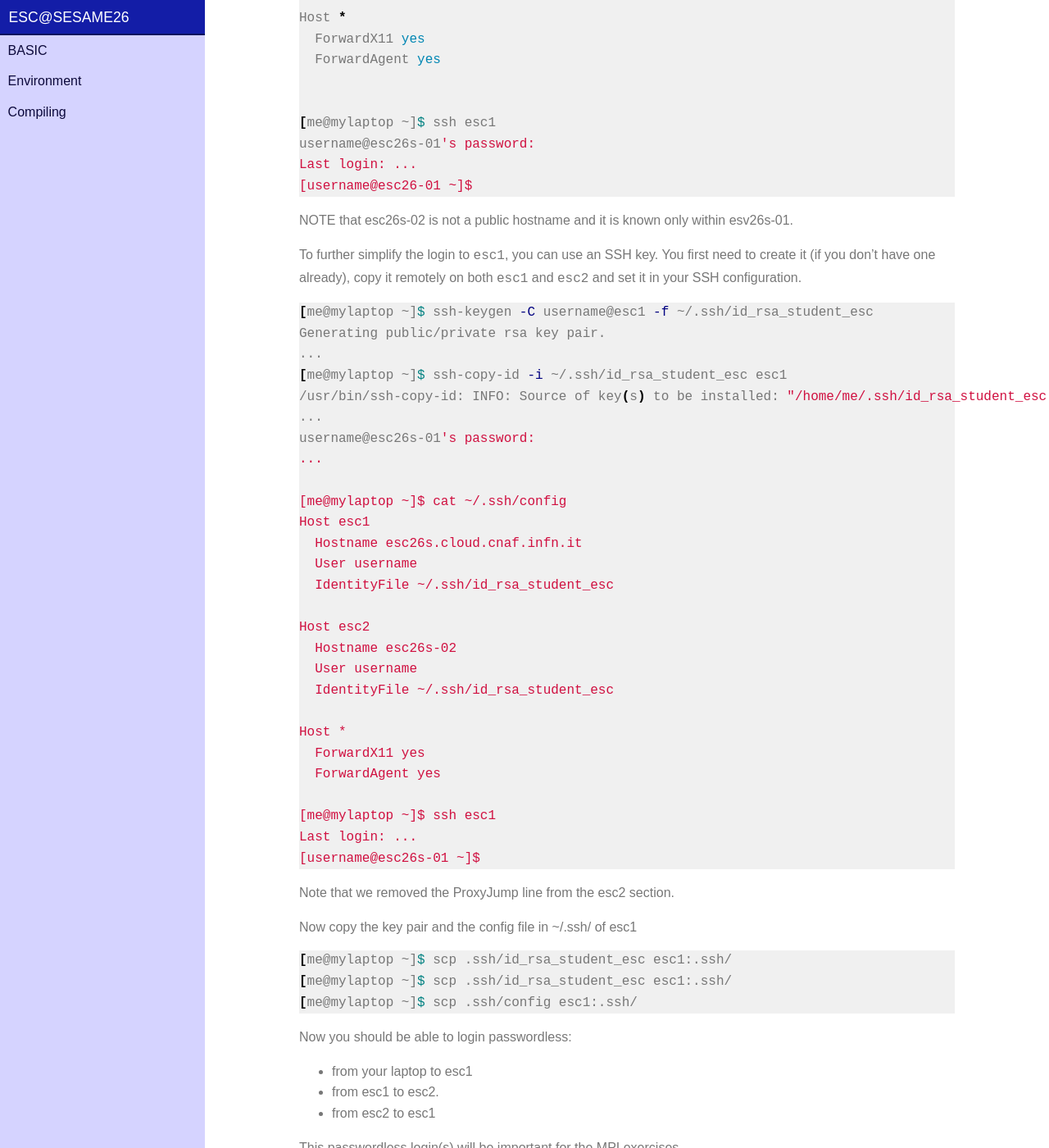
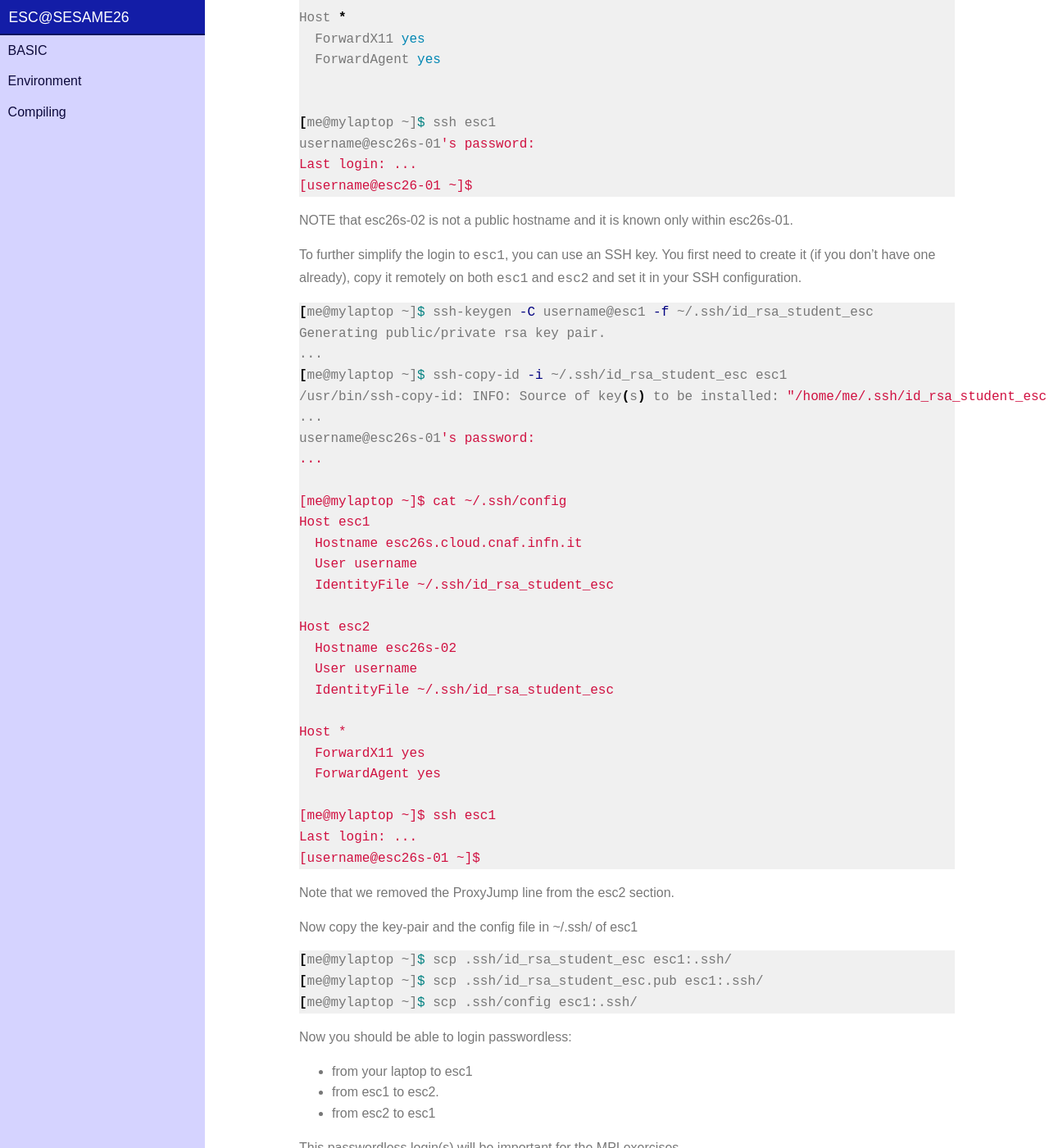
Before and after one commit to infn-esc/sesame26, a Jekyll site: the page built from basic/environment.md, in a window 1280 px wide and 1400 px high, scrolled down 1243 px. Shown: the whole window at 82% size. Built offline with Jekyll 4.4.1, drawn with Linux system fonts in a browser that asks for light colours; nearby versions of some CDN libraries.

Commit message:
Update environment.md

````diff
--- a/basic/environment.md
+++ b/basic/environment.md
@@ -75,7 +75,7 @@ Last login: ...
 ```
 
 
-NOTE that esc26s-02 is not a public hostname and it is known only within esv26s-01.
+NOTE that esc26s-02 is not a public hostname and it is known only within esc26s-01.
 
 To further simplify the login to `esc1`, you can use an SSH key. You first need
 to create it (if you don't have one already), copy it remotely on both `esc1`
@@ -113,11 +113,11 @@ Last login: ...
 
 Note that we removed the ProxyJump line from the esc2 section.
 
-Now copy the key pair and the config file in ~/.ssh/ of esc1
+Now copy the key-pair and the config file in ~/.ssh/ of esc1
 
 ```shell
 [me@mylaptop ~]$ scp .ssh/id_rsa_student_esc esc1:.ssh/
-[me@mylaptop ~]$ scp .ssh/id_rsa_student_esc esc1:.ssh/
+[me@mylaptop ~]$ scp .ssh/id_rsa_student_esc.pub esc1:.ssh/
 [me@mylaptop ~]$ scp .ssh/config esc1:.ssh/
 ```
 
````
